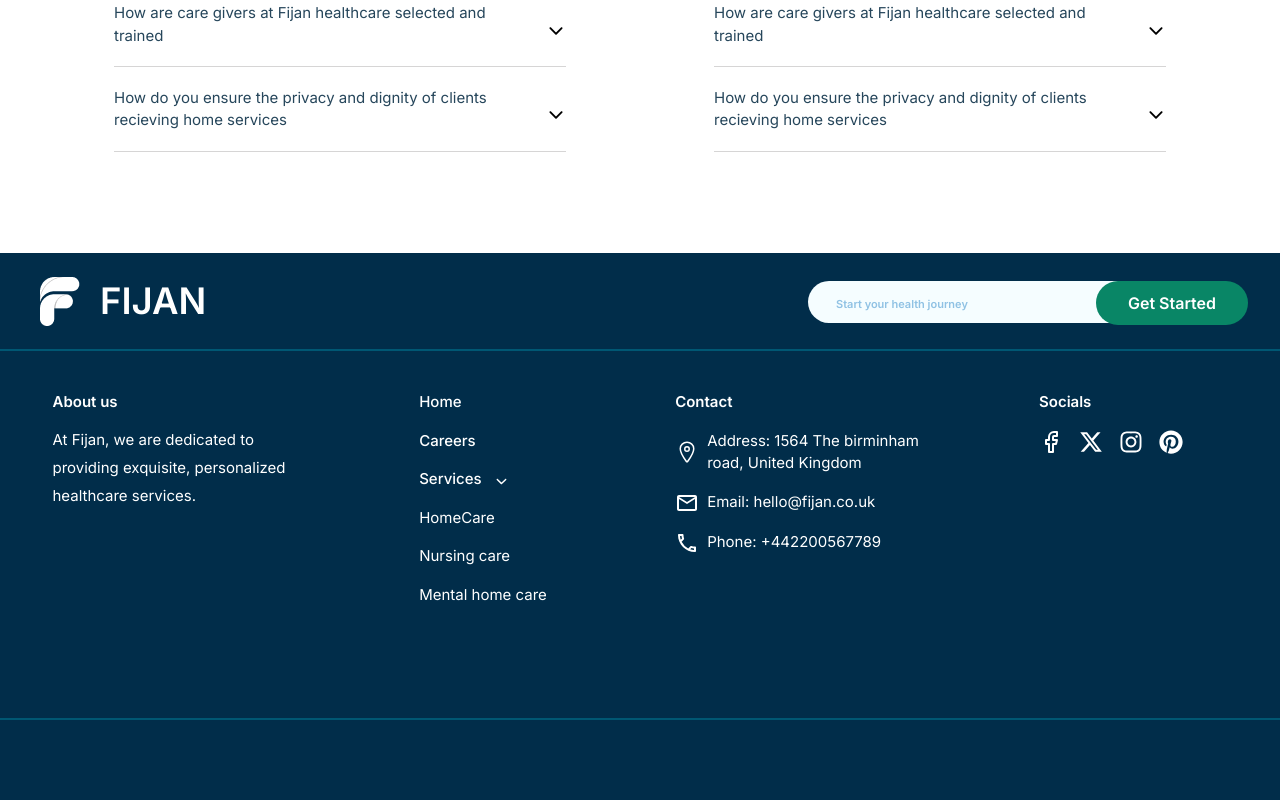
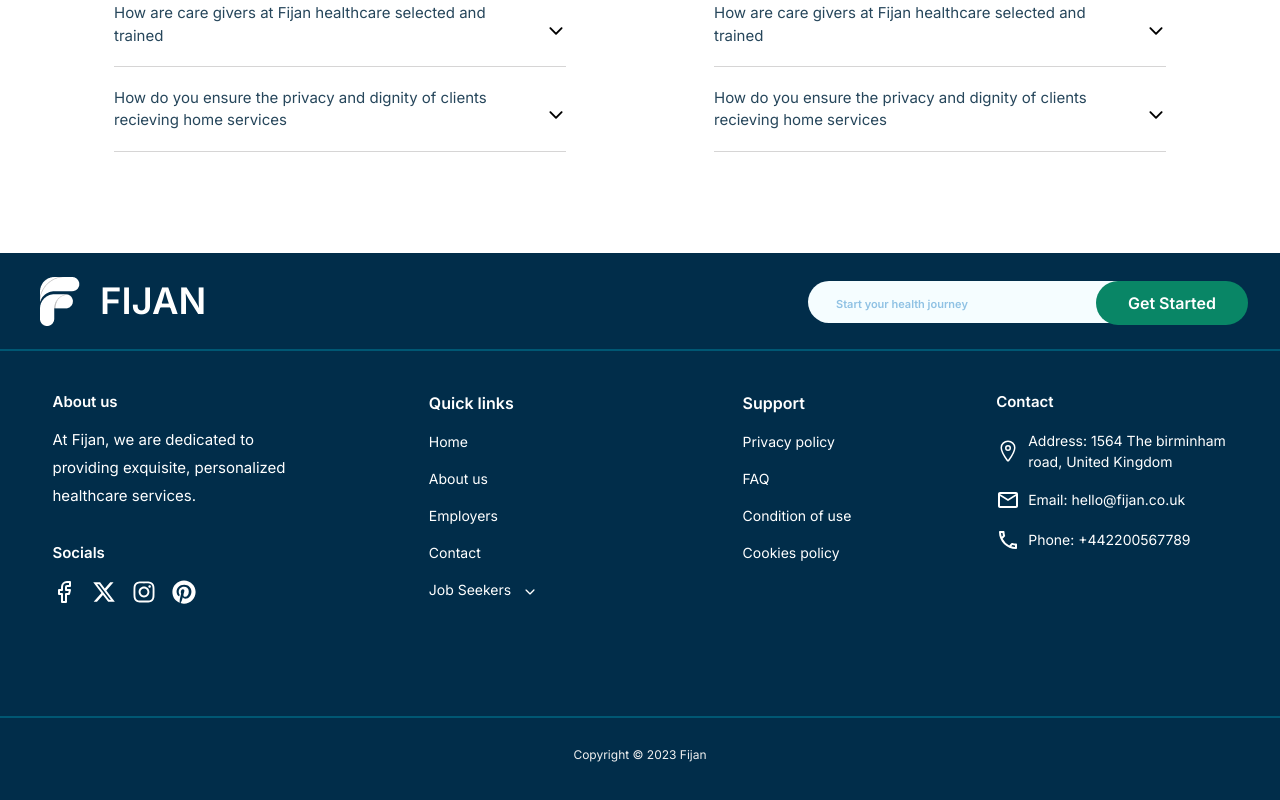
Before and after one commit to Princessayomide53/Fijan, a React (Create React App) app: page / in a window 1280 px wide. Shown: the part 6234-7034 px from the top of the page. Built offline with nearby package versions, Linux system fonts and the light colour scheme; a web font is replaced by a local one.

Commit message:
almost rapping up

```diff
--- a/src/Routers/About/Mission.js
+++ b/src/Routers/About/Mission.js
@@ -6,7 +6,7 @@ const Mission = () => {
       <p className='text-center pb-[25px] md:pb-[44px] text-[#014470] special-font text-[42px] md:text-[5.5rem] lg:text-[6.5rem] xl:text-[72px] font-normal leading-[70px]'>
         Our philosophy
       </p>{' '}
-      <p className=' text-justify md:text-left md:max-w-[75rem] mx-auto text-sm leading-[25px] px-7 md:px-0 pb-[45px] md:pb-[80px] md:text-xs text-[#26465B] lg:text-base xl:text-[20px] font-normal md:leading-[20px] lg:leading-[30px]'>
+      <p className=' text-justify md:text-left md:max-w-[75rem] mx-auto text-sm leading-[25px] px-4 md:px-0 pb-[45px] md:pb-[80px] md:text-xs text-[#26465B] lg:text-base xl:text-[20px] font-normal md:leading-[20px] lg:leading-[30px]'>
         {' '}
         Over the years, we have realised that the fabric of the care industry’s
         success is interwoven with the calibre and
@@ -33,7 +33,7 @@ const Mission = () => {
         <br className='hidden md:block' /> we are steadfastly committed to
         ensuring that your recruitment endeavors succeed immediately.
       </p>
-      <div className='flex flex-row justify-around mac:max-w-[83rem] md:max-w-[45rem] xl:max-w-[75rem] pro:max-w-[52rem] max-w-[22rem] mx-auto'>
+      <div className='flex flex-row justify-around mac:max-w-[83rem] md:max-w-[45rem] xl:max-w-[75rem] pro:max-w-[52rem] max-w-[20.5rem] iphone:max-w-[22rem] mx-auto'>
         <div className='flex flex-col md:flex-row gap-[3rem] md:gap-[3.5rem] lg:gap-[5rem] xl:pt-0'>
           <div>
             <span className='flex gap-3 md:gap-5'>
--- a/src/Routers/About/OurServices.js
+++ b/src/Routers/About/OurServices.js
@@ -6,7 +6,7 @@ import about4 from '../../Assets/about4.png';
 
 const OurServices = () => {
   return (
-    <section className='mac:max-w-[83rem] md:max-w-[45rem] xl:max-w-[75rem] pro:max-w-[52rem] max-w-[22rem] mx-auto md:mt-[13rem] mt-[10rem] lg:mt-[18rem] xl:mt-[24rem]'>
+    <section className='mac:max-w-[83rem] md:max-w-[45rem] xl:max-w-[75rem] pro:max-w-[52rem] max-w-[20.5rem] iphone:max-w-[22rem] mx-auto md:mt-[13rem] mt-[10rem] lg:mt-[18rem] xl:mt-[24rem]'>
       <h5 className='text-[#098666] text-center md:text-left text-sm leading-[20px] md:text-base lg:text-[1.58rem] font-semibold md:leading-[1.58rem]'>
         OUR SERVICES
       </h5>
--- a/src/Routers/About/Values.js
+++ b/src/Routers/About/Values.js
@@ -25,7 +25,7 @@ const Values = () => {
     },
   ];
   return (
-    <section className='mac:max-w-[83rem] md:max-w-[45rem] xl:max-w-[75rem] lg:max-w-[60rem] pro:max-w-[52rem] max-w-[22rem] mx-auto pt-[3.6rem] md:pt-[4rem] lg:pt-[5rem]'>
+    <section className='mac:max-w-[83rem] md:max-w-[45rem] xl:max-w-[75rem] lg:max-w-[60rem] pro:max-w-[52rem] max-w-[20.5rem] iphone:max-w-[22rem] mx-auto pt-[3.6rem] md:pt-[4rem] lg:pt-[5rem]'>
       <h5 className='text-[#098666] pb-[12px] md:pb-0 text-center text-base lg:text-[1.38rem] font-semibold leading-[1.58rem]'>
         OUR CORE VALUES
       </h5>
--- a/src/Routers/Careers/Nurses.js
+++ b/src/Routers/Careers/Nurses.js
@@ -49,7 +49,7 @@ const Nurses = () => {
     setHover(null);
   };
   return (
-    <section className='mac:max-w-[80rem] md:max-w-[45rem] lg:max-w-[57rem] xl:max-w-[73rem] pro:max-w-[52rem] max-w-[22rem] mx-auto pt-[9.5rem] md:pt-[3rem] lg:pt-[5rem] xl:pt-[11rem] mac:pt-[9rem]'>
+    <section className='mac:max-w-[80rem] md:max-w-[45rem] lg:max-w-[57rem] xl:max-w-[73rem] pro:max-w-[52rem] max-w-[20.5rem] iphone:max-w-[22rem] mx-auto pt-[9.5rem] md:pt-[3rem] lg:pt-[5rem] xl:pt-[11rem] mac:pt-[9rem]'>
       {/* <h1 className=' text-center md:text-left special-font md:px-2 xl:px-7 mac:px-0 text-3xl md:text-4xl leading-normal lg:leading-[3.85rem] font-normal lg:text-5xl xl:text-6xl mac:text-[3.5rem] text-[#014470] '>
         Registered General Nurse - RGN
       </h1> */}
@@ -76,7 +76,7 @@ const Nurses = () => {
             key={cards.id}
             onMouseEnter={() => handleMouseEnter(cards.id)}
             onMouseLeave={handleMouseLeave}
-            className='w-[300px] iphone:w-[340px] mx-auto md:w-[340px] md:h-[622px] lg:w-[413px] xl:w-[380px] mac:w-[413px] lg:h-[662px] bg-[#E1F8FF] py-[32px] px-[18px] md:px-[25px] transition-colors duration-300 ease-in-out hover:bg-white hover:shadow-md hover:shadow-[#00000026]'
+            className='w-[320px] iphone:w-[340px] mx-auto md:w-[340px] md:h-[622px] lg:w-[413px] xl:w-[380px] mac:w-[413px] lg:h-[662px] bg-[#E1F8FF] py-[32px] px-[18px] md:px-[25px] transition-colors duration-300 ease-in-out hover:bg-white hover:shadow-md hover:shadow-[#00000026]'
           >
             {hover === cards.id ? (
               <div className=' bg-[#0171BB] w-10 h-10 flex justify-center items-center rounded-full'>
--- a/src/Routers/Contact/ContactPage.js
+++ b/src/Routers/Contact/ContactPage.js
@@ -11,7 +11,7 @@ const ContactPage = () => {
         carers <br className='hidden mac:block' /> recruitment. We look forward
         to hearing from you.
       </h5>
-      <div className='mac:max-w-[73rem] bg-white md:max-w-[38rem] xl:max-w-[65rem] lg:max-w-[53rem] pro:max-w-[52rem] max-w-[20rem] iphone:max-w-[22rem] mx-auto'>
+      <div className='mac:max-w-[73rem] bg-white md:max-w-[38rem] xl:max-w-[65rem] lg:max-w-[53rem] pro:max-w-[52rem] max-w-[20.15rem] iphone:max-w-[22rem] mx-auto'>
         <h5 className='text-[#098666] text-base pb-[12px] md:pb-0 text-center md:text-base lg:text-[1.1rem] xl:text-[1.4rem] font-semibold leading-[1.25rem]'>
           SEND US A MESSAGE
         </h5>
--- a/src/Routers/HomeCare/Filter.js
+++ b/src/Routers/HomeCare/Filter.js
@@ -10,7 +10,7 @@ const Filter = () => {
         <br className='md:hidden' /> Support <br className='hidden md:block' />{' '}
         Worker Jobs
       </h2>
-      <div className='flex flex-col xl:flex-row xl:justify-evenly pt-[50px] md:pt-[60px] lg:pt-[80px] xl:pt-[104px] mac:max-w-[83rem]  md:max-w-[45rem] xl:max-w-[75rem] lg:max-w-[50rem] pro:max-w-[52rem] max-w-[22rem]  mx-auto'>
+      <div className='flex flex-col xl:flex-row xl:justify-evenly pt-[50px] md:pt-[60px] lg:pt-[80px] xl:pt-[104px] mac:max-w-[83rem]  md:max-w-[45rem] xl:max-w-[75rem] lg:max-w-[50rem] pro:max-w-[52rem] max-w-[20.5rem] iphone:max-w-[22rem]  mx-auto'>
         <article className='flex gap-7 flex-1 xl:flex-none'>
           {' '}
           <div className='relative flex flex-1 xl:flex-none'>
--- a/src/components/Footer.js
+++ b/src/components/Footer.js
@@ -9,7 +9,7 @@ import { FaArrowUp } from 'react-icons/fa6';
 
 const Footer = () => {
   return (
-    <section className='bg-[#012D4A] h-[62.56rem] md:h-[34.56rem] md:mt-[2rem] lg:mt-[3.5rem]'>
+    <section className='bg-[#012D4A] h-[58.56rem] md:h-[34.56rem] md:mt-[2rem] lg:mt-[3.5rem]'>
       <article className='md:border-b-2 border-[#005773] px-4 iphone:px-0'>
         <div className='mac:max-w-[83rem] md:max-w-[45rem] flex gap-3 md:gap-0 flex-col md:flex-row md:justify-between lg:max-w-[60rem] xl:max-w-[75rem] pro:max-w-[52rem] max-w-[22rem] mx-auto pt-[2rem] md:py-[1rem]'>
           <div className='flex gap-3 md:gap-5 items-center'>
@@ -22,11 +22,23 @@ const Footer = () => {
             <h2 className='text-[18px] md:text-[13px] lg:text-[15px] mac:text-lg'>
               About us
             </h2>
+
             <p className='text-white pt-3 text-[16px]  md:text-[13px] lg:text-[15px] mac:text-lg font-normal leading-[28px]'>
               At Fijan, we are dedicated to
               <br /> providing exquisite, personalized
               <br /> healthcare services.
             </p>
+            <div className='space-y-[16px] pt-[15px] md:hidden'>
+              <h3 className='text-white text-[16px]  md:text-[13px] lg:text-[15px] mac:text-lg font-semibold leading-normal'>
+                Socials
+              </h3>
+              <div className='text-white flex md:text-xl text-2xl lg:text-2xl space-x-[16px]'>
+                <FiFacebook />
+                <FaXTwitter />
+                <FaInstagram />
+                <FaPinterest />
+              </div>
+            </div>
           </div>
           <div className='flex relative my-[2rem]'>
             <div className='absolute md:-top-5 top-0 md:right-[2rem] xl:right-3 mac:right-0'>
@@ -55,18 +67,40 @@ const Footer = () => {
                 <br /> providing exquisite, personalized
                 <br /> healthcare services.
               </p>
+
+              <div className='space-y-[16px] pt-[32px]'>
+                <h3 className='text-white text-[16px] md:text-[13px] lg:text-[15px] mac:text-lg font-semibold leading-normal'>
+                  Socials
+                </h3>
+                <div className='text-white flex md:text-xl text-xl lg:text-2xl space-x-[16px]'>
+                  <FiFacebook />
+                  <FaXTwitter />
+                  <FaInstagram />
+                  <FaPinterest />
+                </div>
+              </div>
             </div>
-            <div className='space-y-[16px] pt-[1.5rem] md:pt-0 text-white'>
-              <p className='text-white text-[16px]  md:text-[13px] lg:text-[15px] mac:text-lg font-medium leading-normal'>
-                Home
-              </p>
-              <p className='text-white text-[16px]  md:text-[13px] lg:text-[15px] mac:text-lg font-medium leading-normal'>
-                Careers
-              </p>
-              <p className='text-white flex gap-3 text-[16px]  md:text-[13px] lg:text-[15px] mac:text-lg font-medium leading-normal'>
-                Services <IoIosArrowDown className='mt-[6px]' />
-              </p>
-              <p className='text-white text-[16px]  md:text-[13px] lg:text-[15px] mac:text-lg font-normal leading-normal'>
+            <span className='flex justify-between md:contents'>
+              <div className='space-y-[16px] pt-[1.5rem] md:pt-0 text-white'>
+                <p className='text-white text-[16px]  md:text-[16px] lg:text-[16px] mac:text-lg font-semibold leading-normal'>
+                  Quick links
+                </p>
+                <p className='text-white text-[14px]  md:text-[13px] lg:text-[14px] mac:text-base font-normal leading-normal'>
+                  Home
+                </p>
+                <p className='text-white text-[14px]  md:text-[13px] lg:text-[14px] mac:text-base font-normal leading-normal'>
+                  About us
+                </p>
+                <p className='text-white text-[14px]  md:text-[13px] lg:text-[14px] mac:text-base font-normal leading-normal'>
+                  Employers
+                </p>
+                <p className='text-white text-[14px]  md:text-[13px] lg:text-[14px] mac:text-base font-normal leading-normal'>
+                  Contact
+                </p>
+                <p className='text-white flex gap-3 text-[14px]  md:text-[13px] lg:text-[14px] mac:text-base font-normal leading-normal'>
+                  Job Seekers <IoIosArrowDown className='mt-[6px]' />
+                </p>
+                {/* <p className='text-white text-[16px]  md:text-[13px] lg:text-[15px] mac:text-lg font-normal leading-normal'>
                 HomeCare
               </p>
               <p className='text-white text-[16px]  md:text-[13px] lg:text-[15px] mac:text-lg font-normal leading-normal'>
@@ -74,6 +108,63 @@ const Footer = () => {
               </p>
               <p className='text-white text-[16px]  md:text-[13px] lg:text-[15px] mac:text-lg font-normal leading-normal'>
                 Mental home care
+              </p> */}
+              </div>
+
+              <div className='space-y-[16px] pt-[1.5rem] md:pt-0 text-white'>
+                <p className='text-white text-[16px]  md:text-[16px] lg:text-[16px] mac:text-lg font-semibold leading-normal'>
+                  Support
+                </p>
+                <p className='text-white text-[14px]  md:text-[13px] lg:text-[14px] mac:text-base font-normal leading-normal'>
+                  Privacy policy
+                </p>
+                <p className='text-white text-[14px]  md:text-[13px] lg:text-[14px] mac:text-base font-normal leading-normal'>
+                  FAQ
+                </p>
+                <p className='text-white text-[14px]  md:text-[13px] lg:text-[14px] mac:text-base font-normal leading-normal'>
+                  Condition of use
+                </p>
+                <p className='text-white text-[14px]  md:text-[13px] lg:text-[14px] mac:text-base font-normal leading-normal'>
+                  Cookies policy
+                </p>
+              </div>
+            </span>
+            <div className='space-y-[16px] pt-[1.5rem] hidden md:pt-0 text-white'>
+              <p className='text-white text-[16px]  md:text-[16px] lg:text-[16px] mac:text-lg font-semibold leading-normal'>
+                Quick links
+              </p>
+              <p className='text-white text-[14px]  md:text-[13px] lg:text-[14px] mac:text-base font-normal leading-normal'>
+                Home
+              </p>
+              <p className='text-white text-[14px]  md:text-[13px] lg:text-[14px] mac:text-base font-normal leading-normal'>
+                About us
+              </p>
+              <p className='text-white text-[14px]  md:text-[13px] lg:text-[14px] mac:text-base font-normal leading-normal'>
+                Employers
+              </p>
+              <p className='text-white text-[14px]  md:text-[13px] lg:text-[14px] mac:text-base font-normal leading-normal'>
+                Contact
+              </p>
+              <p className='text-white flex gap-3 text-[14px]  md:text-[13px] lg:text-[14px] mac:text-base font-normal leading-normal'>
+                Job Seekers <IoIosArrowDown className='mt-[6px]' />
+              </p>
+            </div>
+
+            <div className='space-y-[16px] hidden pt-[1.5rem] md:pt-0 text-white'>
+              <p className='text-white text-[16px]  md:text-[16px] lg:text-[16px] mac:text-lg font-semibold leading-normal'>
+                Support
+              </p>
+              <p className='text-white text-[14px]  md:text-[13px] lg:text-[14px] mac:text-base font-normal leading-normal'>
+                Privacy policy
+              </p>
+              <p className='text-white text-[14px]  md:text-[13px] lg:text-[14px] mac:text-base font-normal leading-normal'>
+                FAQ
+              </p>
+              <p className='text-white text-[14px]  md:text-[13px] lg:text-[14px] mac:text-base font-normal leading-normal'>
+                Condition of use
+              </p>
+              <p className='text-white text-[14px]  md:text-[13px] lg:text-[14px] mac:text-base font-normal leading-normal'>
+                Cookies policy
               </p>
             </div>
             <div className='space-y-[16px]'>
@@ -81,34 +172,28 @@ const Footer = () => {
                 Contact
               </h3>
 
-              <p className='text-white flex gap-2 items-center text-[16px]  md:text-[13px] lg:text-[15px] mac:text-lg font-normal leading-normal'>
+              <p className='text-white flex gap-2 items-center text-[14px]  md:text-[13px] lg:text-[14px] mac:text-base font-normal leading-normal'>
                 <IoLocationOutline className='md:text-xl text-2xl lg:text-2xl' />
                 Address: 1564 The birminham
                 <br /> road, United Kingdom
               </p>
-              <p className='text-white flex gap-2 items-center text-[16px]  md:text-[13px] lg:text-[15px] mac:text-lg font-normal leading-normal'>
+              <p className='text-white flex gap-2 items-center text-[14px]  md:text-[13px] lg:text-[14px] mac:text-base font-normal leading-normal'>
                 <MdOutlineEmail className='md:text-xl text-2xl lg:text-2xl' />
                 Email: hello@fijan.co.uk
               </p>
-              <p className='text-white flex gap-2 items-center text-[16px]  md:text-[13px] lg:text-[15px] mac:text-lg font-normal leading-normal'>
+              <p className='text-white flex gap-2 items-center text-[14px]  md:text-[13px] lg:text-[14px] mac:text-base font-normal leading-normal'>
                 <MdOutlineLocalPhone className='md:text-xl text-2xl lg:text-2xl' />
                 Phone: +442200567789
               </p>
             </div>
-            <div className='space-y-[16px]'>
-              <h3 className='text-white text-[16px]  md:text-[13px] lg:text-[15px] mac:text-lg font-semibold leading-normal'>
-                Socials
-              </h3>
-              <div className='text-white flex md:text-xl text-2xl lg:text-2xl space-x-[16px]'>
-                <FiFacebook />
-                <FaXTwitter />
-                <FaInstagram />
-                <FaPinterest />
-              </div>
-            </div>
           </div>
         </div>
       </article>
+
+      <p className='text-center hidden md:block font-normal mt-7 text-[#F0F0F0] text-xs leading-normal'>
+        {' '}
+        Copyright © 2023 Fijan
+      </p>
     </section>
   );
 };
```
Also changed, not shown: src/Routers/HomeCare/Services.js (+16 -7 lines), src/Routers/Mental Care/Services.js (+17 -9 lines), src/Routers/NursingCare/Services.js (+16 -8 lines).
